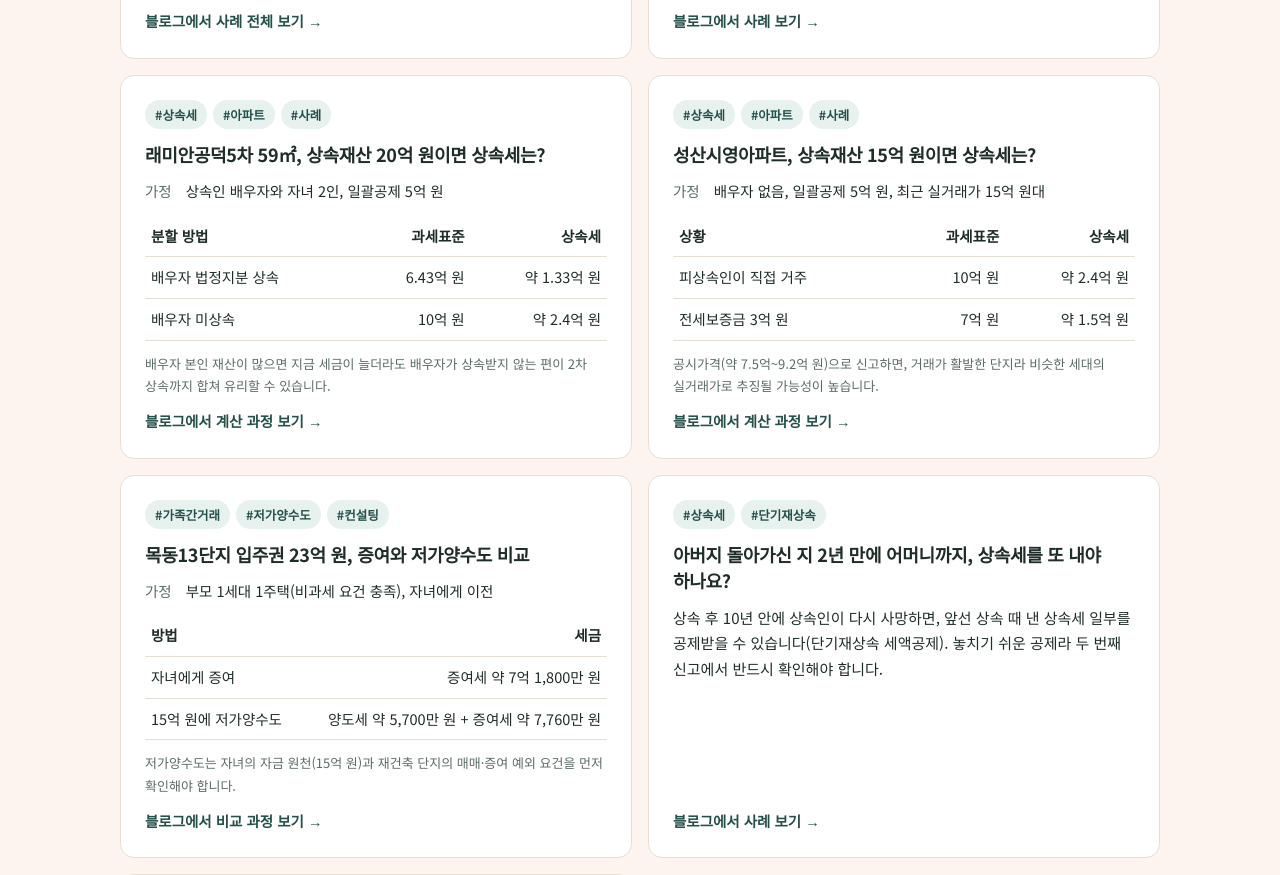
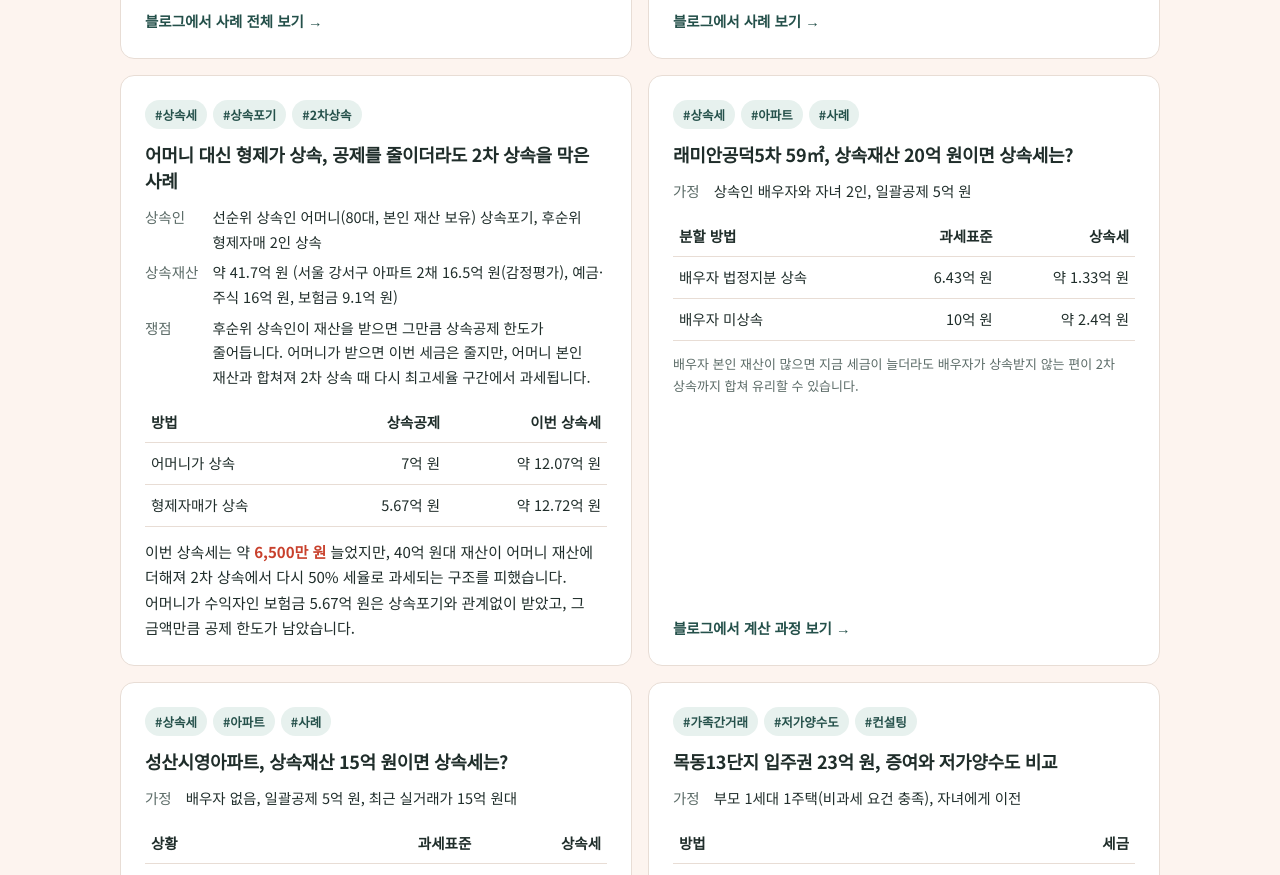
Before and after one commit to HeritageforYou/heritageforyou.github.io, a plain HTML site: page cases.html in a window 1280 px wide. Shown: the part 1079-1954 px from the top of the page. Drawn offline with Linux system fonts and the light colour scheme.

Commit message:
업무사례 추가: 어머니 상속포기 후 형제자매 상속, 2차 상속 대비 사례
Co-Authored-By: Claude Opus 5.5 <noreply@anthropic.com>
Claude-Session: https://claude.ai/code/session_012AhFjNDrgpRH4r7C5FrpWh

```diff
--- a/cases.html
+++ b/cases.html
@@ -78,6 +78,22 @@
       </dl>
       <p class="result">자녀 취득자금은 피상속인의 대여금 채권으로, 배우자 지분은 부부 공동자금으로 인정받았습니다. 증여세와 가산세 등 약 <b>1억 원</b>이 과세되지 않았고, 상속공제를 온전히 적용해 추가 상속세는 <b>0원</b>이었습니다.</p>
       <a class="more" href="https://blog.naver.com/heritageforyou/224482023618" target="_blank" rel="noopener">블로그에서 사례 보기</a>
+    </article>
+
+    <article class="card case">
+      <div class="htags"><span>#상속세</span><span>#상속포기</span><span>#2차상속</span></div>
+      <h3>어머니 대신 형제가 상속, 공제를 줄이더라도 2차 상속을 막은 사례</h3>
+      <dl>
+        <dt>상속인</dt><dd>선순위 상속인 어머니(80대, 본인 재산 보유) 상속포기, 후순위 형제자매 2인 상속</dd>
+        <dt>상속재산</dt><dd>약 41.7억 원 (서울 강서구 아파트 2채 16.5억 원(감정평가), 예금·주식 16억 원, 보험금 9.1억 원)</dd>
+        <dt>쟁점</dt><dd>후순위 상속인이 재산을 받으면 그만큼 상속공제 한도가 줄어듭니다. 어머니가 받으면 이번 세금은 줄지만, 어머니 본인 재산과 합쳐져 2차 상속 때 다시 최고세율 구간에서 과세됩니다.</dd>
+      </dl>
+      <table>
+        <tr><th>방법</th><th class="r">상속공제</th><th class="r">이번 상속세</th></tr>
+        <tr><td>어머니가 상속</td><td class="r">7억 원</td><td class="r">약 12.07억 원</td></tr>
+        <tr><td>형제자매가 상속</td><td class="r">5.67억 원</td><td class="r">약 12.72억 원</td></tr>
+      </table>
+      <p class="result">이번 상속세는 약 <b>6,500만 원</b> 늘었지만, 40억 원대 재산이 어머니 재산에 더해져 2차 상속에서 다시 50% 세율로 과세되는 구조를 피했습니다. 어머니가 수익자인 보험금 5.67억 원은 상속포기와 관계없이 받았고, 그 금액만큼 공제 한도가 남았습니다.</p>
     </article>
 
     <article class="card case">
```
